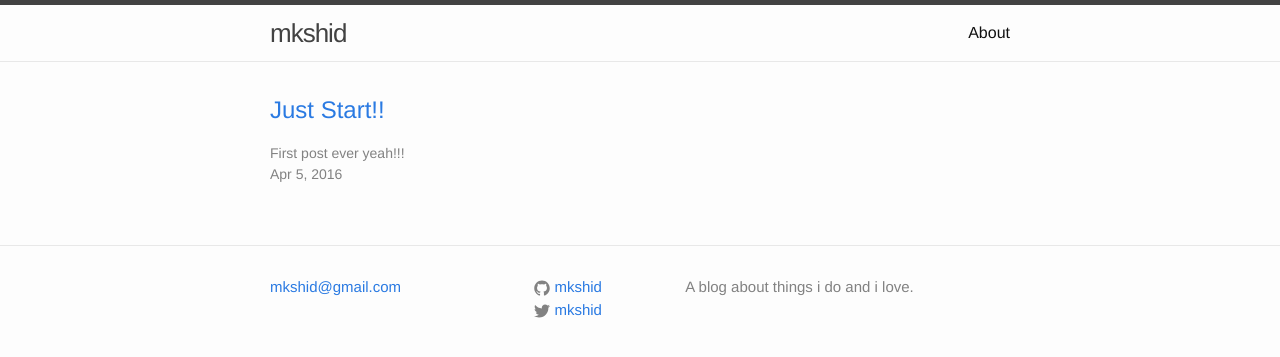
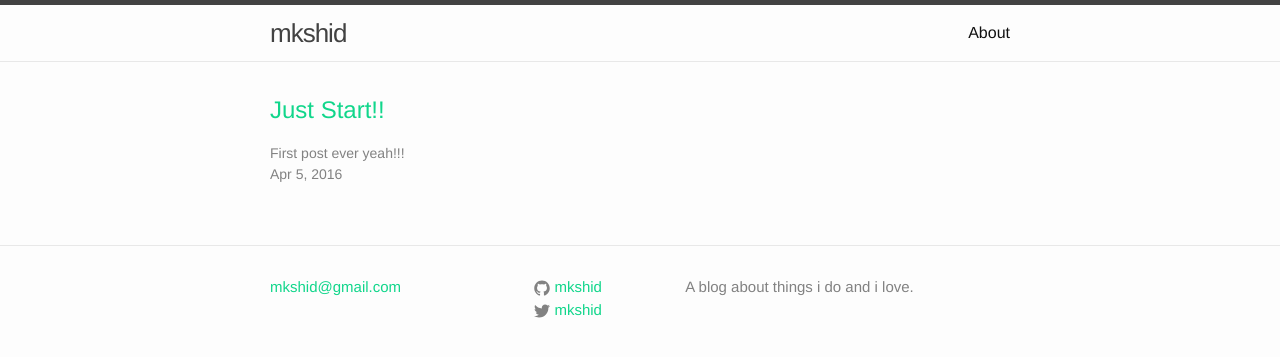
Before and after one commit to mkshid/mkshid.github.io, a Jekyll site: the page built from index.html, in a window 1280 px wide. Shown: the top 357 px of the page. Built offline with Jekyll 4.4.1, drawn with Linux system fonts in a browser that asks for light colours.

Commit message:
Change color of the theme

```diff
--- a/_sass/_base.scss
+++ b/_sass/_base.scss
@@ -8,8 +8,11 @@ dl, dd, ol, ul, figure {
     padding: 0;
 }
 
+$green: #11D68B;
 
+$base-font-family: Helvetica, sans-serif;
 $img_spacing: 5px;
+$brand-color: $green;
 
 /**
  * Basic styling
```
